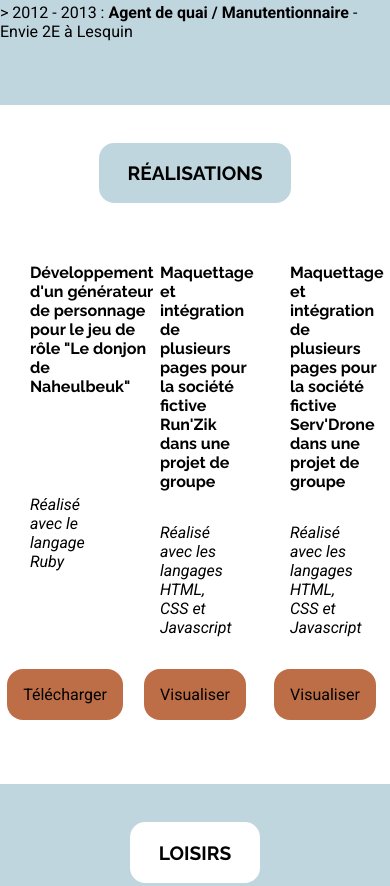
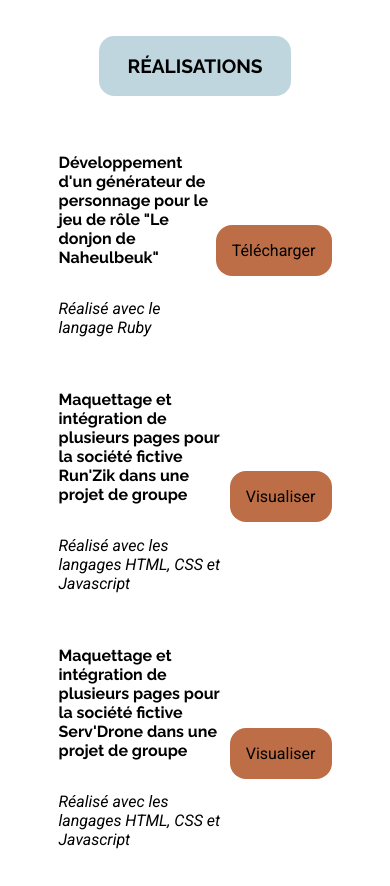
Before and after one commit to kmarquegnies/cv, a website: page index.html in a window 390 px wide. Shown: the part 2361-3247 px from the top of the page. Drawn offline with Linux system fonts and the light colour scheme.

Commit message:
finish resposive for schooling, experience and achievements sections

```diff
--- a/assets/src/css/index.scss
+++ b/assets/src/css/index.scss
@@ -283,6 +283,34 @@ article {
             }
         }
     }
+
+    #schooling, #experience {
+        ul {
+            width: 90%;
+            li {
+                font-size: 0.8em;
+            }
+        }
+    }
+
+    #achievement {
+        h2 {
+            margin-bottom: 1em;
+        }
+        #achievs {
+            flex-direction: column;
+            justify-content: space-between;
+            align-items: center;
+
+            .project {
+                width: 70%;
+                flex-direction: row;
+                align-items: center;
+                justify-content: space-around;
+                margin-top: 1em;
+            }
+        }
+    }
 }
 
 
--- a/index.html
+++ b/index.html
@@ -133,21 +133,30 @@
 			<h2 class="blue_back">réalisations</h2>
 			<div id="achievs">
 				<div id="naheulbeuk" class="project">
-					<h4>Développement d'un générateur de personnage pour le jeu de rôle "Le donjon de Naheulbeuk"</h4>
+					<div class="project_description">
+						<h4>Développement d'un générateur de personnage pour le jeu de rôle "Le donjon de Naheulbeuk"
+						</h4>
 						<p><em>Réalisé avec le langage Ruby</em></p>
+					</div>
 					<a href="download/naheulbeuk.rb" class="button">Télécharger</a>
 				</div>
 				<div id="runzik" class="project">
-					<h4>Maquettage et intégration de plusieurs pages pour la société fictive Run'Zik dans une projet de
+					<div class="project_description">
+						<h4>Maquettage et intégration de plusieurs pages pour la société fictive Run'Zik dans une projet
+							de
 							groupe</h4>
 						<p><em>Réalisé avec les langages HTML, CSS et Javascript</em></p>
+					</div>
 					<a href="#" class="button">Visualiser</a>
 				</div>
 				<div id="servdrone" class="project">
-					<h4>Maquettage et intégration de plusieurs pages pour la société fictive Serv'Drone dans une projet
+					<div class="project_description">
+						<h4>Maquettage et intégration de plusieurs pages pour la société fictive Serv'Drone dans une
+							projet
 							de groupe
 						</h4>
 						<p><em>Réalisé avec les langages HTML, CSS et Javascript</em></p>
+					</div>
 					<a href="#" class="button">Visualiser</a>
 				</div>
 			</div>
@@ -193,7 +202,8 @@
 				</div>
 				<div id="download" class="contact_category">
 					<h4>Téléchargez mon CV</h4>
-					<a href="download/cv.pdf" target="_blank"><img src="assets/src/images/cv.svg" alt="icone de CV" /></a>
+					<a href="download/cv.pdf" target="_blank"><img src="assets/src/images/cv.svg"
+							alt="icone de CV" /></a>
 				</div>
 			</div>
 		</article>
```
Also changed, not shown: assets/css/index.min.css, 1 other file. Lines whose indentation alone changed are shown as unchanged.
